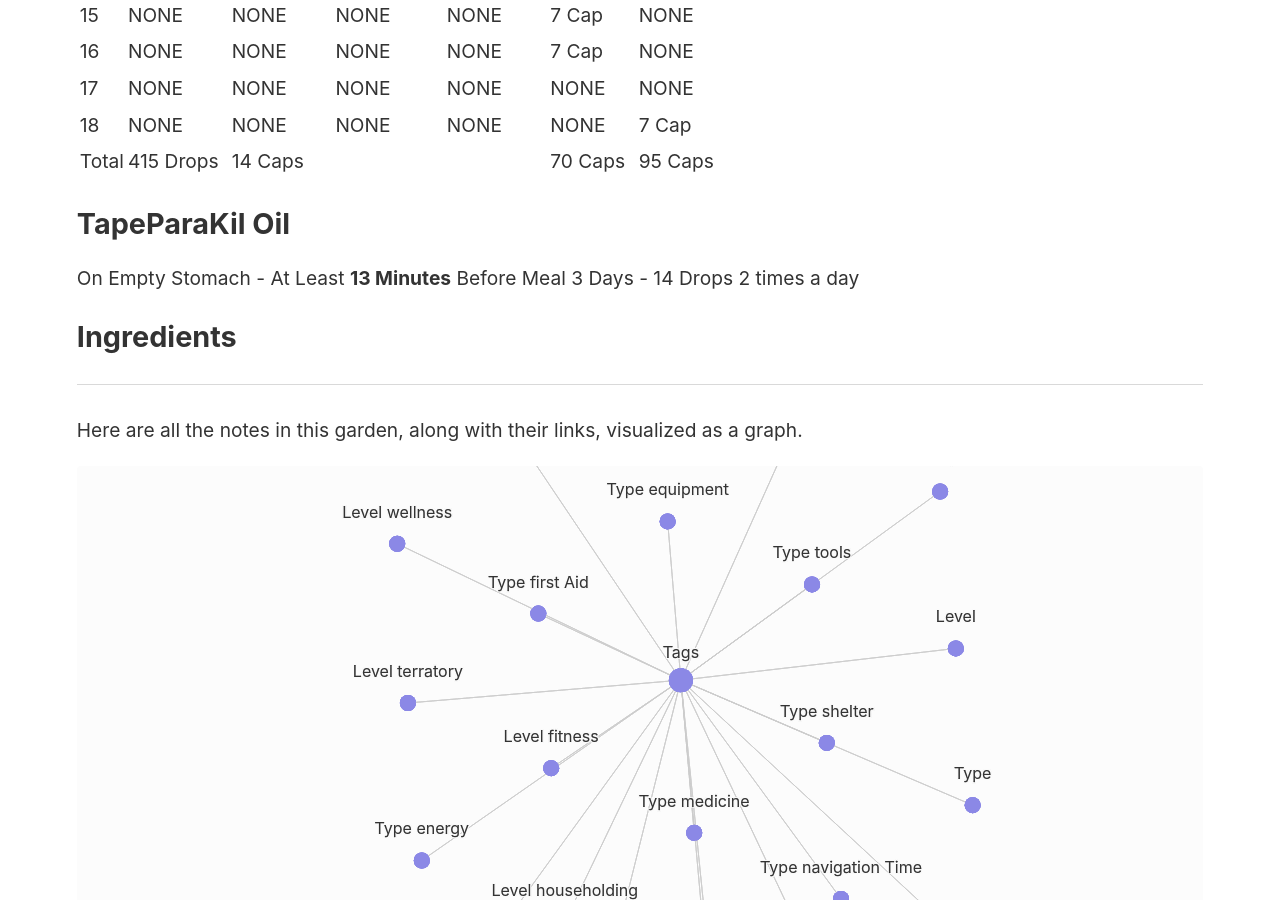
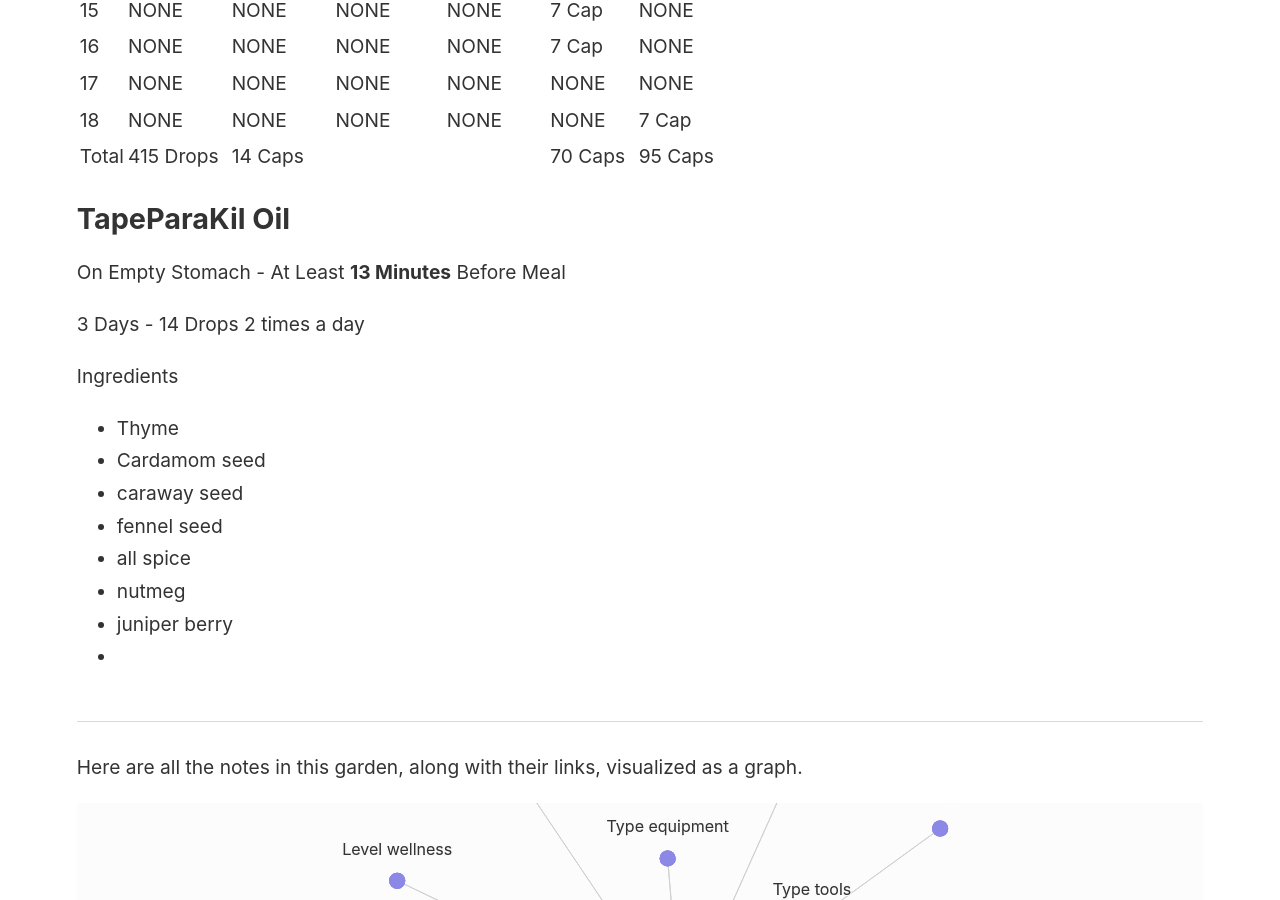
Before and after one commit to 64bakerst/akademia, a Jekyll site: the page built from _notes/Parasite Cleanse.md, in a window 1280 px wide and 900 px high, scrolled down 2293 px. Built offline with Jekyll 4.4.1, drawn with Linux system fonts in a browser that asks for light colours; Markdown is read by kramdown in place of the engine named in the settings; some of the changed text lies outside the part shown.

Commit message:
vault backup: 2022-07-10 23:04:11

```diff
--- a/_notes/Parasite Cleanse.md
+++ b/_notes/Parasite Cleanse.md
@@ -38,6 +38,7 @@ tags:
 # Digestive Aid Cleanse
 
 ## Standard
+
 | Day  | Tumeric | Fennel  | Betaine | Enzymes | Cascara        |
 | ---- | ------- | ------- | ------- | ------- | -------------- |
 | 1    | 1c x3/d | 1c x3/d | 1c x3/d | 1c x3/d | 1-2c as needed |
@@ -75,7 +76,15 @@ On Empty Stomach - At Least **13 Minutes** Before Meal
 ## TapeParaKil Oil
 
 On Empty Stomach - At Least **13 Minutes** Before Meal
+
 3 Days - 14 Drops 2 times a day
 
 Ingredients
+- Thyme
+- Cardamom seed
+- caraway seed
+- fennel seed
+- all spice
+- nutmeg
+- juniper berry
 -
```
Also changed, not shown: 1 other file.
